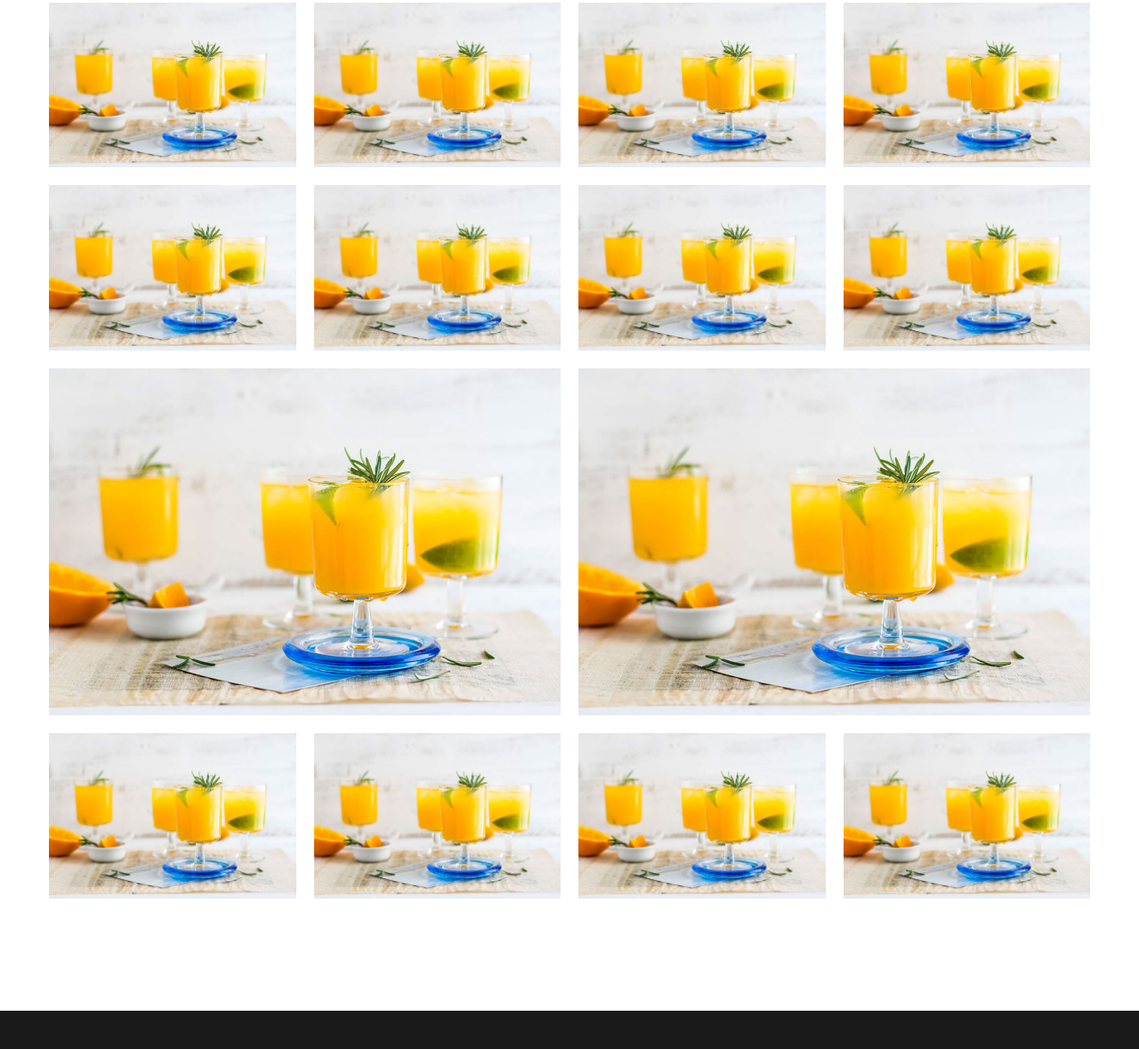
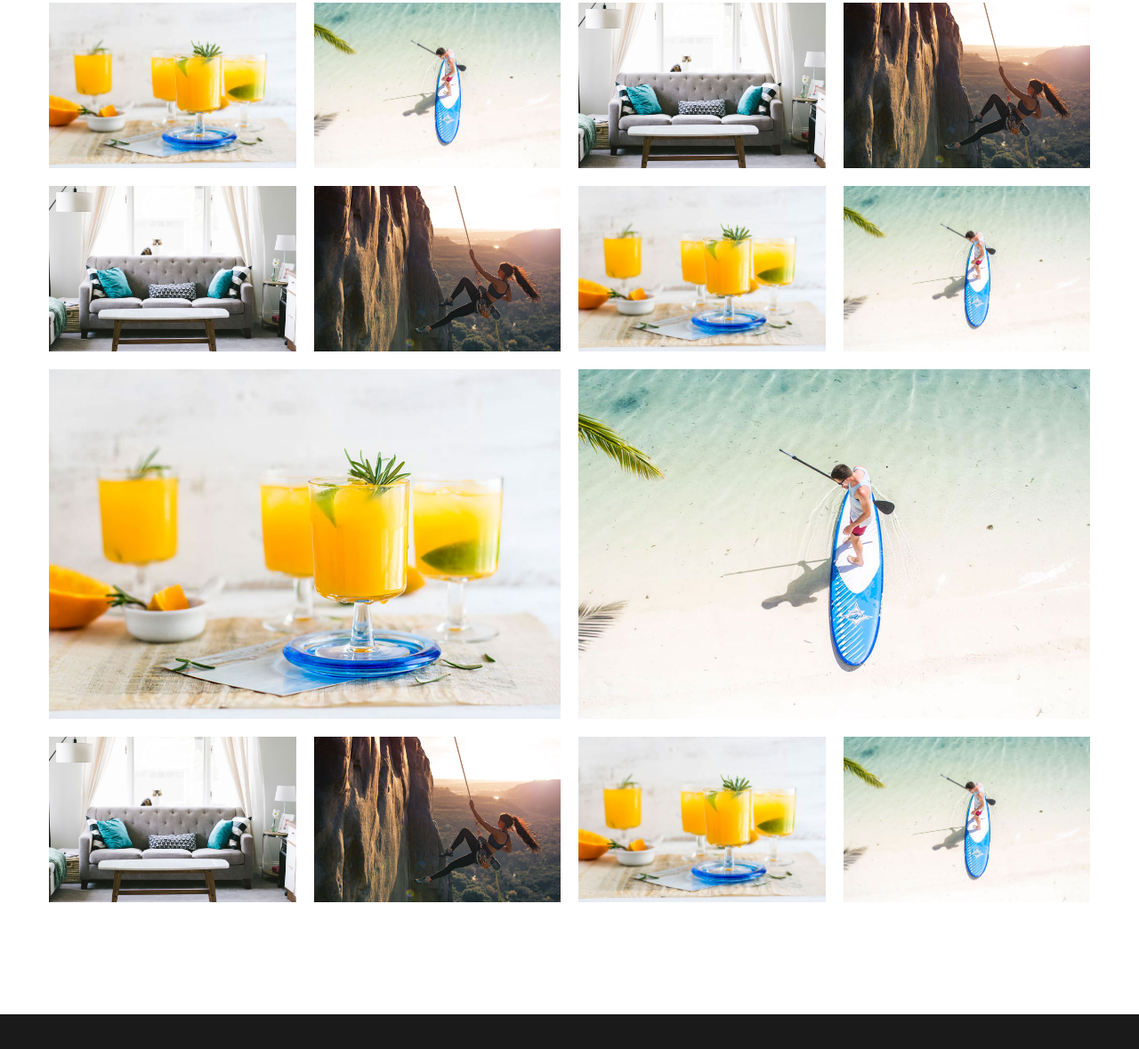
Before and after one commit to fati1368/hepta-flex, a plain HTML site: page assets/webpage/gallery.html in a window 1280 px wide. Shown: the part 683-1862 px from the top of the page at 89% size. Drawn offline with Linux system fonts and the light colour scheme; a web font is replaced by a local one.

Commit message:
compelet gallery.html change image

```diff
--- a/assets/webpage/gallery.html
+++ b/assets/webpage/gallery.html
@@ -80,27 +80,27 @@
             </figure>
             <figure class="item2">
                 <a href="#">
-                    <img class="gallery-img" src="../image/slider/slider-6.jpg"/>
+                    <img class="gallery-img" src="../image/slider/slider-5.jpg"/>
                 </a>
             </figure>
             <figure class="item3">
                 <a href="#">
-                    <img class="gallery-img" src="../image/slider/slider-6.jpg"/>
+                    <img class="gallery-img" src="../image/slider/img_3.jpg"/>
                 </a>
             </figure>
             <figure class="item4" >
                 <a href="#">
-                    <img class="gallery-img" src="../image/slider/slider-6.jpg"/>
+                    <img class="gallery-img" src="../image/slider/img_5.jpg"/>
                 </a>
             </figure>
             <figure class="item5">
                 <a  href="#">
-                    <img class="gallery-img" src="../image/slider/slider-6.jpg"/>
+                    <img class="gallery-img" src="../image/slider/img_3.jpg"/>
                 </a>
             </figure>
             <figure class="item6">
                 <a  href="#">
-                    <img class="gallery-img" src="../image/slider/slider-6.jpg"/>
+                    <img class="gallery-img" src="../image/slider/img_5.jpg"/>
                 </a>
             </figure>
             <figure class="item7">
@@ -110,7 +110,7 @@
             </figure>
             <figure class="item8">
                 <a  href="#">
-                    <img class="gallery-img" src="../image/slider/slider-6.jpg"/>
+                    <img class="gallery-img" src="../image/slider/slider-5.jpg"/>
                 </a>
             </figure>
             <figure class="item9">
@@ -120,17 +120,17 @@
             </figure>
             <figure class="item10">
                 <a href="#">
-                    <img class="gallery-img" src="../image/slider/slider-6.jpg"/>
+                    <img class="gallery-img" src="../image/slider/slider-5.jpg"/>
                 </a>
             </figure>
             <figure class="item11">
                 <a  href="#">
-                    <img class="gallery-img" src="../image/slider/slider-6.jpg"/>
+                    <img class="gallery-img" src="../image/slider/img_3.jpg"/>
                 </a>
             </figure>
             <figure class="item12">
                 <a href="#">
-                    <img class="gallery-img" src="../image/slider/slider-6.jpg"/>
+                    <img class="gallery-img" src="../image/slider/img_5.jpg"/>
                 </a>
             </figure>
             <figure class="item13">
@@ -140,7 +140,7 @@
             </figure>
             <figure class="item14">
                 <a  href="#">
-                    <img class="gallery-img" src="../image/slider/slider-6.jpg"/>
+                    <img class="gallery-img" src="../image/slider/slider-5.jpg"/>
                 </a>
             </figure>
       </section>
```
Also changed, not shown: assets/image/slider/img_5.jpg (added).
